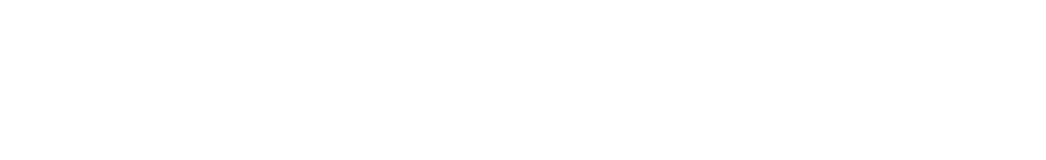
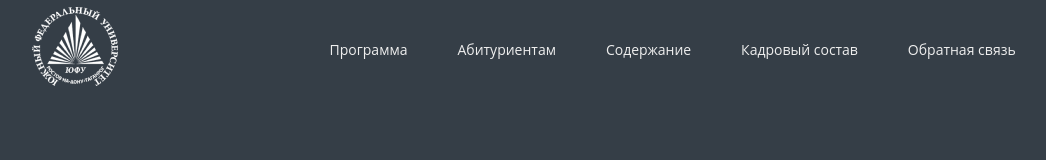
Before and after one commit to k1k8r/SFEDU, a plain HTML site: page index.html in a window 1280 px wide. Shown: the whole page, without its empty margins (61-1107 px from the left). Drawn offline with Linux system fonts and the light colour scheme.

Commit message:
SFEDU - 2 : Верстка шапки с помощью сетки Bootstrap 4

```diff
--- a/css/style.css
+++ b/css/style.css
@@ -0,0 +1,61 @@
+body {
+	background-color: var(--main-bgcolor);
+	color: var(--main-text-color);
+	font-family: "Open Sans", sans-serif;
+	margin: 0;
+	padding: 0;
+}
+
+h1,
+h2,
+h3,
+p,
+ul,
+li {
+	margin: 0;
+	padding: 0;
+}
+
+/* css переменные приложения */
+:root {
+	/* Переменные цвета всего приложения */
+	--subtitle-text-color: #2763fd;
+	--main-bgcolor: #353e47;
+	--main-container-color: #fff;
+	--main-text-color: #333;
+	--span-text-color: #a86060;
+
+	/* Переменные цвета кнопок */
+	--button-text-color: #333;
+	--button-bgcolor: #fff;
+
+	/* Переменные отступов */
+	--base-size-s: 4px;
+	--base-size-m: 8px;
+	--base-size-l: 12px;
+	--base-size-xl: 16px;
+}
+
+.header {
+	position: sticky;
+	width: 1124px;
+	background-color: var(--main-bgcolor);
+	margin: 0 auto;
+	margin-top: 7px;
+	top: 0;
+}
+
+.header-menu {
+	display: flex;
+	flex-direction: row;
+	align-items: center;
+	justify-content: center;
+}
+
+.header-menu li {
+	list-style: none;
+	font-size: 14px;
+	font-weight: 500;
+	color: #eee;
+	padding: 0 25px 0 25px;
+}
--- a/index.html
+++ b/index.html
@@ -10,6 +10,31 @@
 </head>
 
 <body>
+	<header class="header">
+		<div class="container">
+			<div class="row align-items-center">
+				<div class="col-2">
+					<div class="header-logo">
+						<a href="https://sfedu.ru/"><img src="/img/header/logo-sfedu.png" class="logo-sfedu"
+								alt="Логотип ЮФУ"></a>
+					</div>
+				</div>
+				<div class="col-10">
+					<nav>
+						<ul class="header-menu">
+							<li>Программа</li>
+							<li>Абитуриентам</li>
+							<li>Содержание</li>
+							<li>Кадровый состав</li>
+							<li>Обратная связь</li>
+						</ul>
+					</nav>
+				</div>
+			</div>
+		</div>
+	</header>
+
+
 </body>
 
 </html>
```
